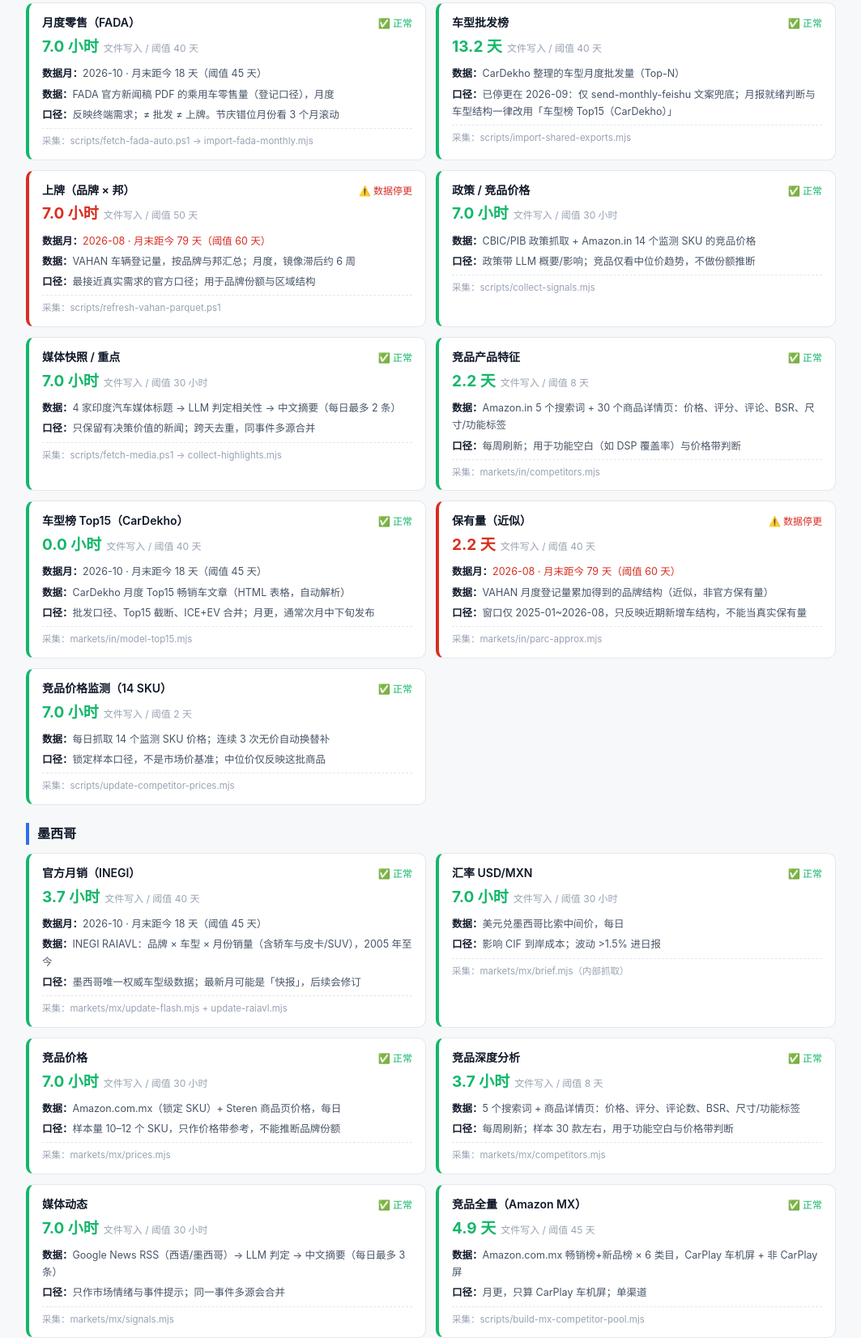
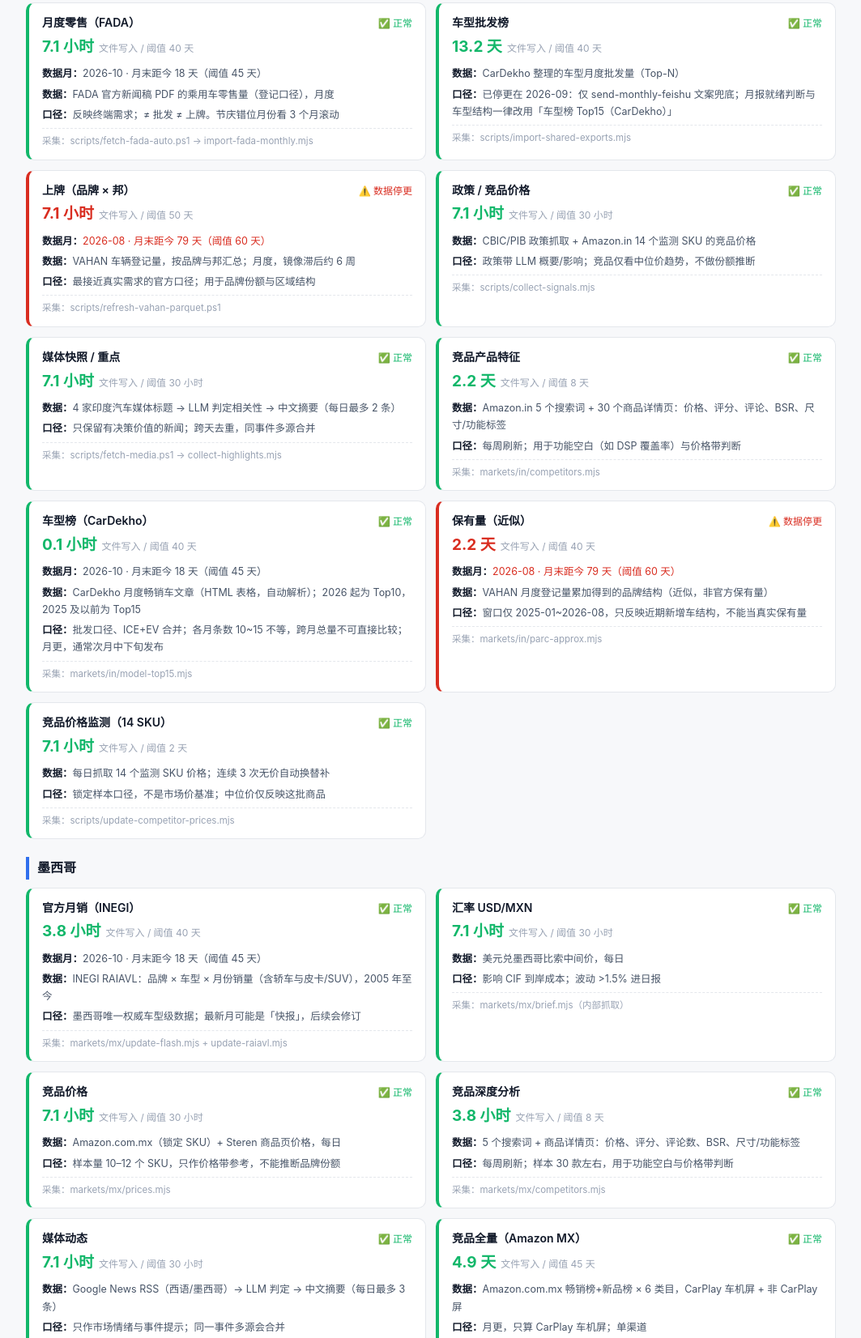
Before and after one commit to avater1989/india-market-reports, a plain HTML site: page reports/health-latest.html in a window 1280 px wide. Shown: the part 235-1887 px from the top of the page at 81% size, without its empty margins (108-1171 px from the left). Drawn offline with Linux system fonts and the light colour scheme.

Commit message:
auto: refresh 2026-11-18b

```diff
--- a/reports/health-latest.html
+++ b/reports/health-latest.html
@@ -23,12 +23,12 @@ h1{margin:0;font-size:24px}.sub{color:var(--ink3);font-size:12.5px;margin-top:6p
 footer{color:var(--ink3);font-size:12px;margin-top:24px}
 @media(max-width:760px){.grid{grid-template-columns:1fr}}
 </style></head><body><div class="wrap">
-<header><h1>采集健康看板</h1><div class="sub">检查时间 2026-11-18T06:32:57.954Z · 数据日 2026-11-18 · 数据源 23 项</div></header>
+<header><h1>采集健康看板</h1><div class="sub">检查时间 2026-11-18T06:36:40.975Z · 数据日 2026-11-18 · 数据源 23 项</div></header>
 <div class="warn">⚠️ 有 2 项超期：上牌（品牌 × 邦）、保有量（近似）</div>
 <section class="group"><h2>印度</h2><div class="grid">
   <div class="src" style="border-left-color:#12b76a">
     <div class="head"><span class="name">月度零售（FADA）</span><span class="status" style="color:#12b76a">✅ 正常</span></div>
-    <div class="age" style="color:#12b76a">7.0 小时<span class="limit">文件写入 / 阈值 40 天</span></div>
+    <div class="age" style="color:#12b76a">7.1 小时<span class="limit">文件写入 / 阈值 40 天</span></div>
     <div class="def" style="color:var(--ink2)"><b>数据月：</b>2026-10 · 月末距今 18 天（阈值 45 天）</div>
     <div class="def"><b>数据：</b>FADA 官方新闻稿 PDF 的乘用车零售量（登记口径），月度</div>
     <div class="def"><b>口径：</b>反映终端需求；≠ 批发 ≠ 上牌。节庆错位月份看 3 个月滚动</div>
@@ -44,7 +44,7 @@ footer{color:var(--ink3);font-size:12px;margin-top:24px}
   </div>
   <div class="src" style="border-left-color:#d92d20">
     <div class="head"><span class="name">上牌（品牌 × 邦）</span><span class="status" style="color:#d92d20">⚠️ 数据停更</span></div>
-    <div class="age" style="color:#d92d20">7.0 小时<span class="limit">文件写入 / 阈值 50 天</span></div>
+    <div class="age" style="color:#d92d20">7.1 小时<span class="limit">文件写入 / 阈值 50 天</span></div>
     <div class="def" style="color:#d92d20"><b>数据月：</b>2026-08 · 月末距今 79 天（阈值 60 天）</div>
     <div class="def"><b>数据：</b>VAHAN 车辆登记量，按品牌与邦汇总；月度，镜像滞后约 6 周</div>
     <div class="def"><b>口径：</b>最接近真实需求的官方口径；用于品牌份额与区域结构</div>
@@ -52,7 +52,7 @@ footer{color:var(--ink3);font-size:12px;margin-top:24px}
   </div>
   <div class="src" style="border-left-color:#12b76a">
     <div class="head"><span class="name">政策 / 竞品价格</span><span class="status" style="color:#12b76a">✅ 正常</span></div>
-    <div class="age" style="color:#12b76a">7.0 小时<span class="limit">文件写入 / 阈值 30 小时</span></div>
+    <div class="age" style="color:#12b76a">7.1 小时<span class="limit">文件写入 / 阈值 30 小时</span></div>
 
     <div class="def"><b>数据：</b>CBIC/PIB 政策抓取 + Amazon.in 14 个监测 SKU 的竞品价格</div>
     <div class="def"><b>口径：</b>政策带 LLM 概要/影响；竞品仅看中位价趋势，不做份额推断</div>
@@ -60,7 +60,7 @@ footer{color:var(--ink3);font-size:12px;margin-top:24px}
   </div>
   <div class="src" style="border-left-color:#12b76a">
     <div class="head"><span class="name">媒体快照 / 重点</span><span class="status" style="color:#12b76a">✅ 正常</span></div>
-    <div class="age" style="color:#12b76a">7.0 小时<span class="limit">文件写入 / 阈值 30 小时</span></div>
+    <div class="age" style="color:#12b76a">7.1 小时<span class="limit">文件写入 / 阈值 30 小时</span></div>
 
     <div class="def"><b>数据：</b>4 家印度汽车媒体标题 → LLM 判定相关性 → 中文摘要（每日最多 2 条）</div>
     <div class="def"><b>口径：</b>只保留有决策价值的新闻；跨天去重，同事件多源合并</div>
@@ -75,11 +75,11 @@ footer{color:var(--ink3);font-size:12px;margin-top:24px}
     <div class="script">采集：markets/in/competitors.mjs</div>
   </div>
   <div class="src" style="border-left-color:#12b76a">
-    <div class="head"><span class="name">车型榜 Top15（CarDekho）</span><span class="status" style="color:#12b76a">✅ 正常</span></div>
-    <div class="age" style="color:#12b76a">0.0 小时<span class="limit">文件写入 / 阈值 40 天</span></div>
+    <div class="head"><span class="name">车型榜（CarDekho）</span><span class="status" style="color:#12b76a">✅ 正常</span></div>
+    <div class="age" style="color:#12b76a">0.1 小时<span class="limit">文件写入 / 阈值 40 天</span></div>
     <div class="def" style="color:var(--ink2)"><b>数据月：</b>2026-10 · 月末距今 18 天（阈值 45 天）</div>
-    <div class="def"><b>数据：</b>CarDekho 月度 Top15 畅销车文章（HTML 表格，自动解析）</div>
-    <div class="def"><b>口径：</b>批发口径、Top15 截断、ICE+EV 合并；月更，通常次月中下旬发布</div>
+    <div class="def"><b>数据：</b>CarDekho 月度畅销车文章（HTML 表格，自动解析）；2026 起为 Top10，2025 及以前为 Top15</div>
+    <div class="def"><b>口径：</b>批发口径、ICE+EV 合并；各月条数 10~15 不等，跨月总量不可直接比较；月更，通常次月中下旬发布</div>
     <div class="script">采集：markets/in/model-top15.mjs</div>
   </div>
   <div class="src" style="border-left-color:#d92d20">
@@ -92,7 +92,7 @@ footer{color:var(--ink3);font-size:12px;margin-top:24px}
   </div>
   <div class="src" style="border-left-color:#12b76a">
     <div class="head"><span class="name">竞品价格监测（14 SKU）</span><span class="status" style="color:#12b76a">✅ 正常</span></div>
-    <div class="age" style="color:#12b76a">7.0 小时<span class="limit">文件写入 / 阈值 2 天</span></div>
+    <div class="age" style="color:#12b76a">7.1 小时<span class="limit">文件写入 / 阈值 2 天</span></div>
 
     <div class="def"><b>数据：</b>每日抓取 14 个监测 SKU 价格；连续 3 次无价自动换替补</div>
     <div class="def"><b>口径：</b>锁定样本口径，不是市场价基准；中位价仅反映这批商品</div>
@@ -100,7 +100,7 @@ footer{color:var(--ink3);font-size:12px;margin-top:24px}
   </div></div></section><section class="group"><h2>墨西哥</h2><div class="grid">
   <div class="src" style="border-left-color:#12b76a">
     <div class="head"><span class="name">官方月销（INEGI）</span><span class="status" style="color:#12b76a">✅ 正常</span></div>
-    <div class="age" style="color:#12b76a">3.7 小时<span class="limit">文件写入 / 阈值 40 天</span></div>
+    <div class="age" style="color:#12b76a">3.8 小时<span class="limit">文件写入 / 阈值 40 天</span></div>
     <div class="def" style="color:var(--ink2)"><b>数据月：</b>2026-10 · 月末距今 18 天（阈值 45 天）</div>
     <div class="def"><b>数据：</b>INEGI RAIAVL：品牌 × 车型 × 月份销量（含轿车与皮卡/SUV），2005 年至今</div>
     <div class="def"><b>口径：</b>墨西哥唯一权威车型级数据；最新月可能是「快报」，后续会修订</div>
@@ -108,7 +108,7 @@ footer{color:var(--ink3);font-size:12px;margin-top:24px}
   </div>
   <div class="src" style="border-left-color:#12b76a">
     <div class="head"><span class="name">汇率 USD/MXN</span><span class="status" style="color:#12b76a">✅ 正常</span></div>
-    <div class="age" style="color:#12b76a">7.0 小时<span class="limit">文件写入 / 阈值 30 小时</span></div>
+    <div class="age" style="color:#12b76a">7.1 小时<span class="limit">文件写入 / 阈值 30 小时</span></div>
 
     <div class="def"><b>数据：</b>美元兑墨西哥比索中间价，每日</div>
     <div class="def"><b>口径：</b>影响 CIF 到岸成本；波动 &gt;1.5% 进日报</div>
@@ -116,7 +116,7 @@ footer{color:var(--ink3);font-size:12px;margin-top:24px}
   </div>
   <div class="src" style="border-left-color:#12b76a">
     <div class="head"><span class="name">竞品价格</span><span class="status" style="color:#12b76a">✅ 正常</span></div>
-    <div class="age" style="color:#12b76a">7.0 小时<span class="limit">文件写入 / 阈值 30 小时</span></div>
+    <div class="age" style="color:#12b76a">7.1 小时<span class="limit">文件写入 / 阈值 30 小时</span></div>
 
     <div class="def"><b>数据：</b>Amazon.com.mx（锁定 SKU）+ Steren 商品页价格，每日</div>
     <div class="def"><b>口径：</b>样本量 10–12 个 SKU，只作价格带参考，不能推断品牌份额</div>
@@ -124,7 +124,7 @@ footer{color:var(--ink3);font-size:12px;margin-top:24px}
   </div>
   <div class="src" style="border-left-color:#12b76a">
     <div class="head"><span class="name">竞品深度分析</span><span class="status" style="color:#12b76a">✅ 正常</span></div>
-    <div class="age" style="color:#12b76a">3.7 小时<span class="limit">文件写入 / 阈值 8 天</span></div>
+    <div class="age" style="color:#12b76a">3.8 小时<span class="limit">文件写入 / 阈值 8 天</span></div>
 
     <div class="def"><b>数据：</b>5 个搜索词 + 商品详情页：价格、评分、评论数、BSR、尺寸/功能标签</div>
     <div class="def"><b>口径：</b>每周刷新；样本 30 款左右，用于功能空白与价格带判断</div>
@@ -132,7 +132,7 @@ footer{color:var(--ink3);font-size:12px;margin-top:24px}
   </div>
   <div class="src" style="border-left-color:#12b76a">
     <div class="head"><span class="name">媒体动态</span><span class="status" style="color:#12b76a">✅ 正常</span></div>
-    <div class="age" style="color:#12b76a">7.0 小时<span class="limit">文件写入 / 阈值 30 小时</span></div>
+    <div class="age" style="color:#12b76a">7.1 小时<span class="limit">文件写入 / 阈值 30 小时</span></div>
 
     <div class="def"><b>数据：</b>Google News RSS（西语/墨西哥）→ LLM 判定 → 中文摘要（每日最多 3 条）</div>
     <div class="def"><b>口径：</b>只作市场情绪与事件提示；同一事件多源会合并</div>
@@ -164,7 +164,7 @@ footer{color:var(--ink3);font-size:12px;margin-top:24px}
   </div>
   <div class="src" style="border-left-color:#12b76a">
     <div class="head"><span class="name">政策 / 监管</span><span class="status" style="color:#12b76a">✅ 正常</span></div>
-    <div class="age" style="color:#12b76a">7.0 小时<span class="limit">文件写入 / 阈值 30 小时</span></div>
+    <div class="age" style="color:#12b76a">7.1 小时<span class="limit">文件写入 / 阈值 30 小时</span></div>
 
     <div class="def"><b>数据：</b>墨西哥关税/进口/认证类新闻 → LLM 概要 + 影响</div>
     <div class="def"><b>口径：</b>当前源为 Google News（西语）；DOF 官网不可达，后续可替换官方公告</div>
@@ -172,7 +172,7 @@ footer{color:var(--ink3);font-size:12px;margin-top:24px}
   </div></div></section><section class="group"><h2>公共</h2><div class="grid">
   <div class="src" style="border-left-color:#12b76a">
     <div class="head"><span class="name">汇率</span><span class="status" style="color:#12b76a">✅ 正常</span></div>
-    <div class="age" style="color:#12b76a">7.0 小时<span class="limit">文件写入 / 阈值 30 小时</span></div>
+    <div class="age" style="color:#12b76a">7.1 小时<span class="limit">文件写入 / 阈值 30 小时</span></div>
 
     <div class="def"><b>数据：</b>USD → INR / CAD / AED 中间价，每日抓取</div>
     <div class="def"><b>口径：</b>用于成本换算与报价参考；单日波动 &gt;1.5% 才会进日报</div>
```
Also changed, not shown: reports/monthly-hub.html (+1 -1 lines).
